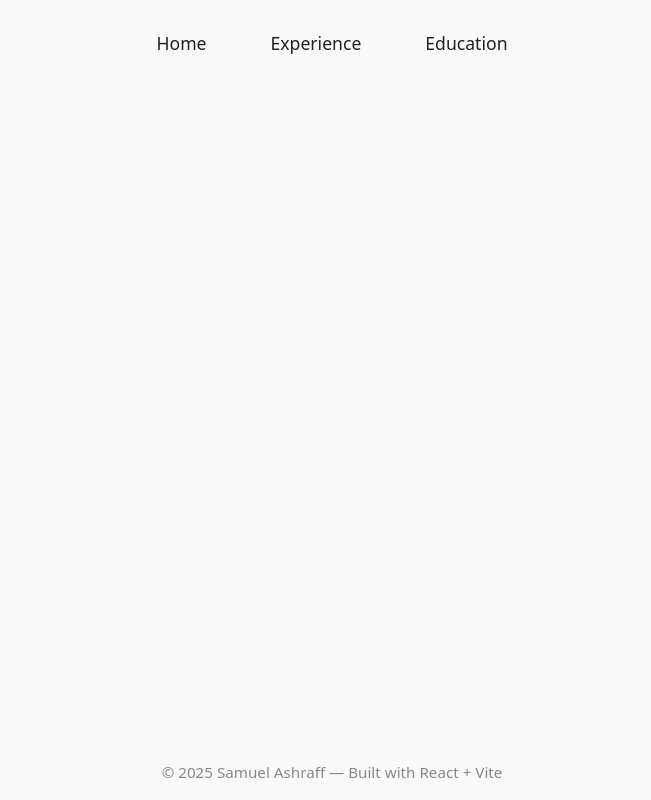
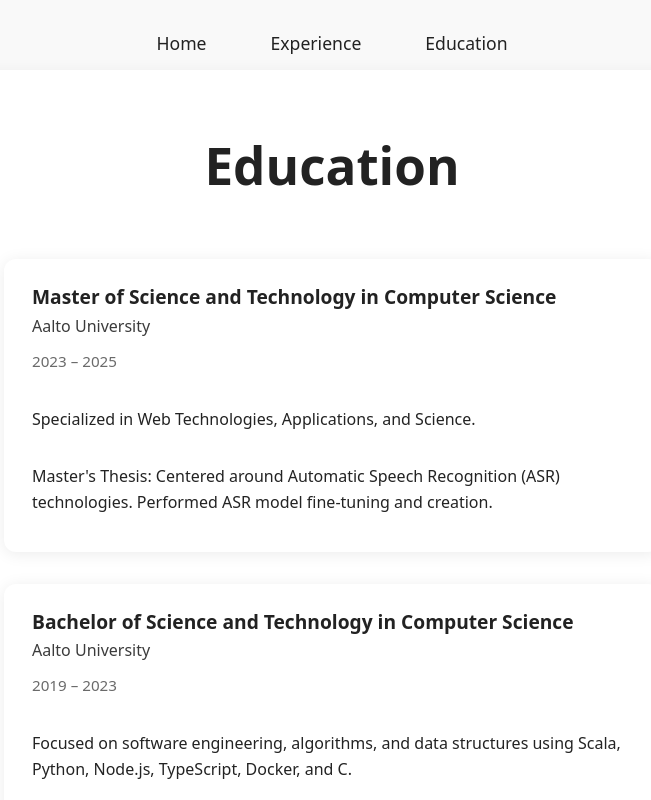
Before and after one commit to samuelashraff/CV, a React (Vite) app: page /CV/education in a window 1280 px wide. Shown: the top 800 px of the page, without its empty margins (308-959 px from the left). Built offline with nearby package versions, Linux system fonts and the light colour scheme.

Commit message:
Modified Education text, fixing basename issue with github pages

```diff
--- a/src/App.tsx
+++ b/src/App.tsx
@@ -8,7 +8,7 @@ import Education from "./pages/Education";
 
 export default function App() {
   return (
-    <BrowserRouter>
+    <BrowserRouter basename="/CV">
       <div className="app-container">
         <Navbar />
         <main>
--- a/src/pages/Education.tsx
+++ b/src/pages/Education.tsx
@@ -4,17 +4,17 @@ import "../styles/experience.css";
 export default function Education() {
   const education = [
     {
-      degree: "Master of Technology in Computer Science",
+      degree: "Master of Science and Technology in Computer Science",
       school: "Aalto University",
       dates: "2023 – 2025",
       details: [
         "Specialized in Web Technologies, Applications, and Science.",
-        "Master's Thesis: Automatic Speech Recognition (ASR) technologies,\
-         model fine-tuning, and practical applications.",
+        "Master's Thesis: Centered around Automatic Speech Recognition (ASR) technologies.\
+         Performed ASR model fine-tuning and creation.",
       ],
     },
     {
-      degree: "Bachelor of Science in Computer Science",
+      degree: "Bachelor of Science and Technology in Computer Science",
       school: "Aalto University",
       dates: "2019 – 2023",
       details: [
```
